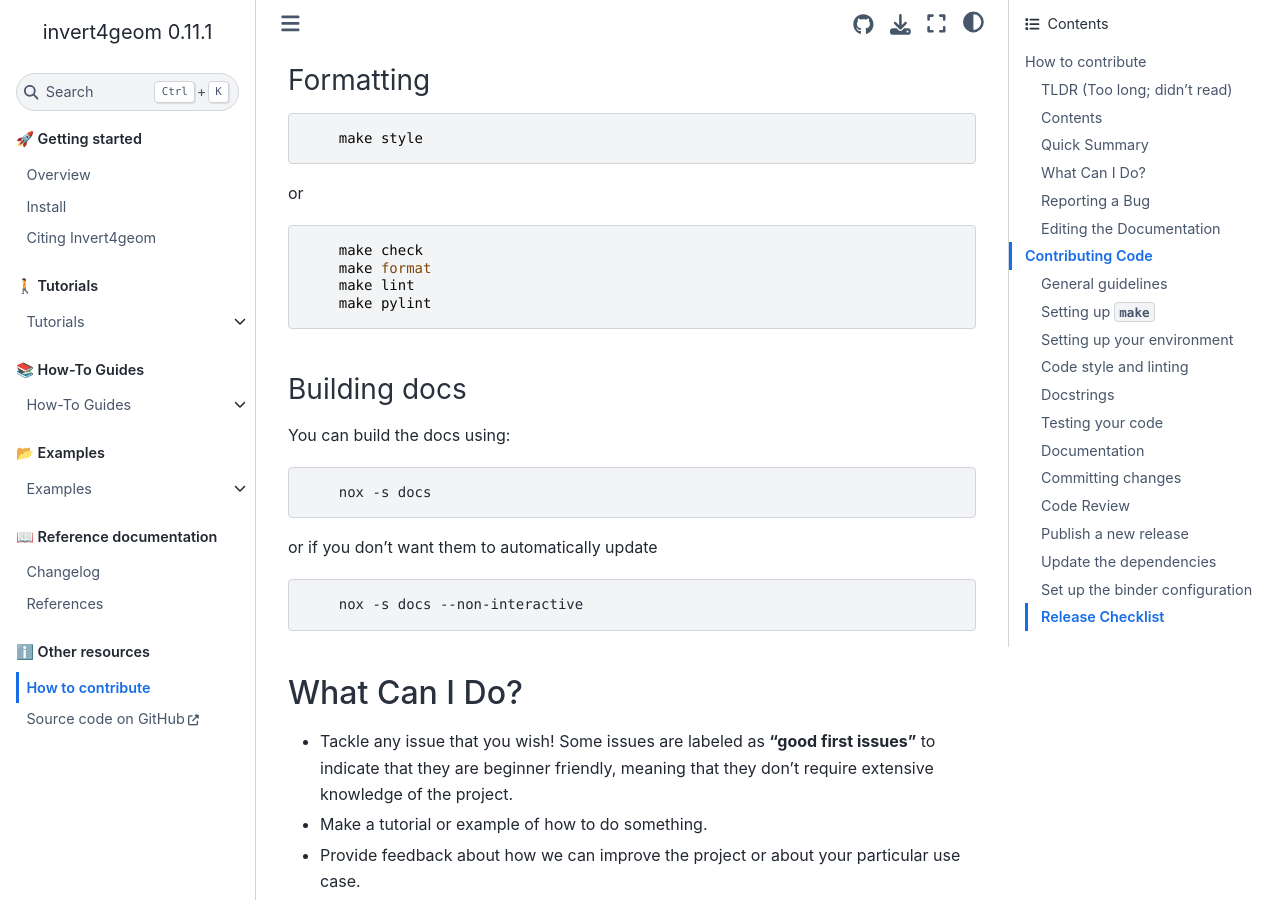
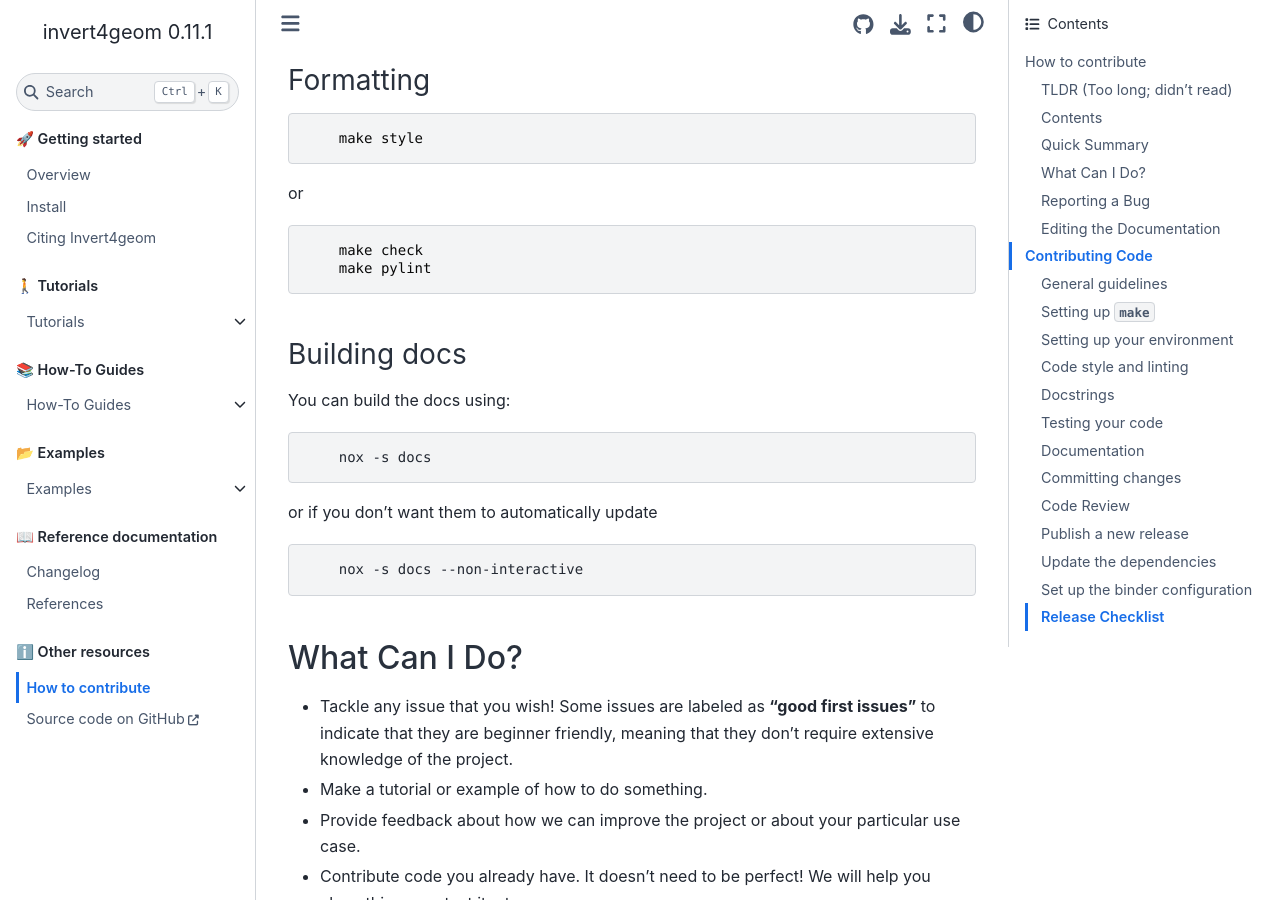
Before and after one commit to mdtanker/invert4geom, a Sphinx documentation site: the page built from docs/contributing.md, in a window 1280 px wide and 900 px high, scrolled down 2243 px. Built offline with Sphinx 7.4.7 and the Sphinx Book theme 1.1.4, drawn with Linux system fonts in a browser that asks for light colours; pages that are not in the unit, such as notebooks, are missing from menus; some of the changed text lies outside the part shown.

Commit message:
chore: update make commands and instructions for using them

````diff
--- a/docs/contributing.md
+++ b/docs/contributing.md
@@ -73,8 +73,6 @@ or
 or
 ```
     make check
-    make format
-    make lint
     make pylint
 ```
 
````
Also changed, not shown: other parts of docs/contributing.md (+1 -1 lines), 1 other file.
